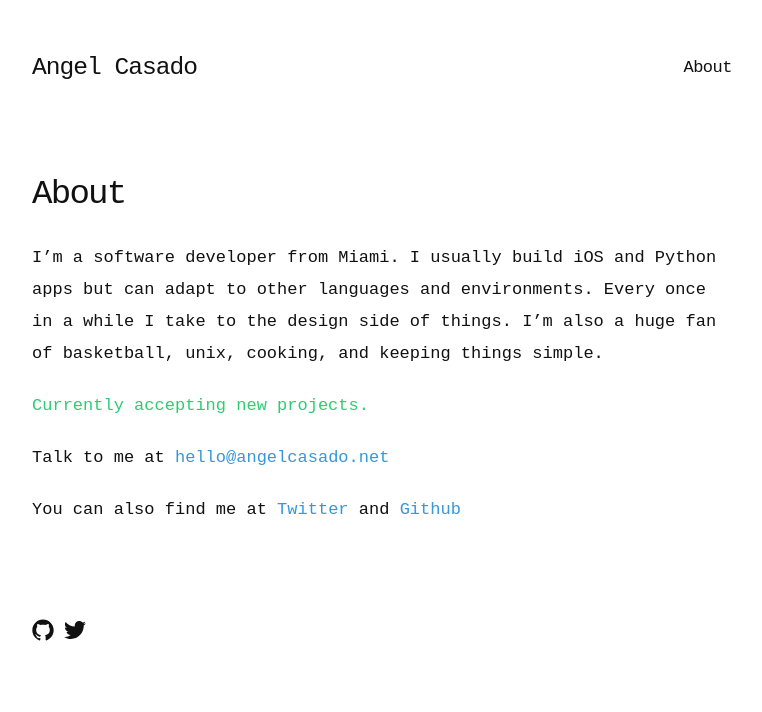
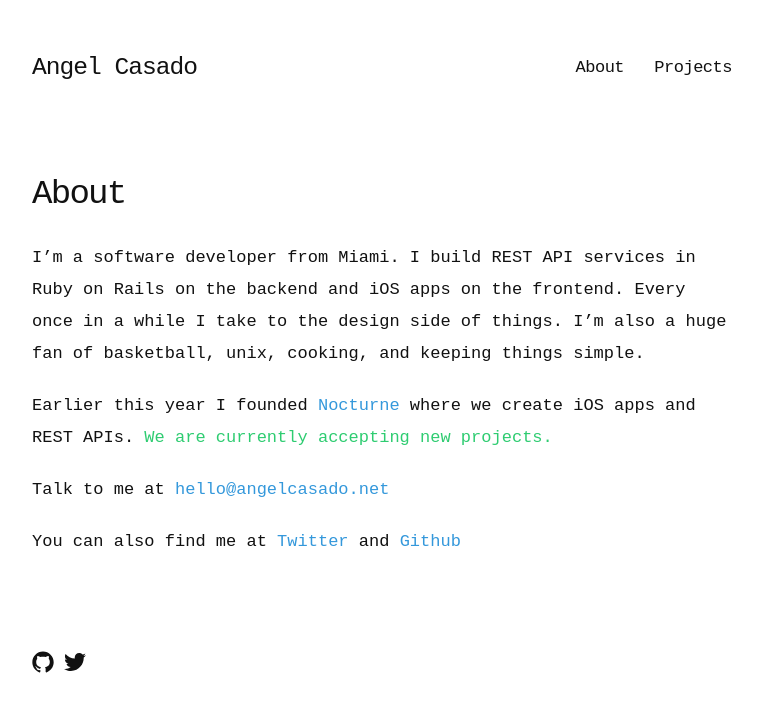
Before and after one commit to angelcasado/angelcasado.github.io, a Jekyll site: the page built from about.md, in a window 1280 px wide. Shown: the top 712 px of the page, without its empty margins (258-1020 px from the left). Built offline with Jekyll 4.4.1, drawn with Linux system fonts in a browser that asks for light colours.

Commit message:
Added projects page. Updated about me.

```diff
--- a/about.md
+++ b/about.md
@@ -4,9 +4,9 @@ title: About
 permalink: /about/
 ---
 
-I'm a software developer from Miami. I usually build iOS and Python apps but can adapt to other languages and environments. Every once in a while I take to the design side of things. I'm also a huge fan of basketball, unix, cooking, and keeping things simple.
+I'm a software developer from Miami. I build REST API services in Ruby on Rails on the backend and iOS apps on the frontend. Every once in a while I take to the design side of things. I'm also a huge fan of basketball, unix, cooking, and keeping things simple.
 
-<span class="green-color">Currently accepting new projects.</span>
+Earlier this year I founded [Nocturne](http://nocturne.digital) where we create iOS apps and REST APIs. <span class="green-color">We are currently accepting new projects.</span>
 
 Talk to me at [hello@angelcasado.net](mailto:hello@angelcasado.net)
 
```
Also changed, not shown: projects.md (added, +13 -0 lines).
